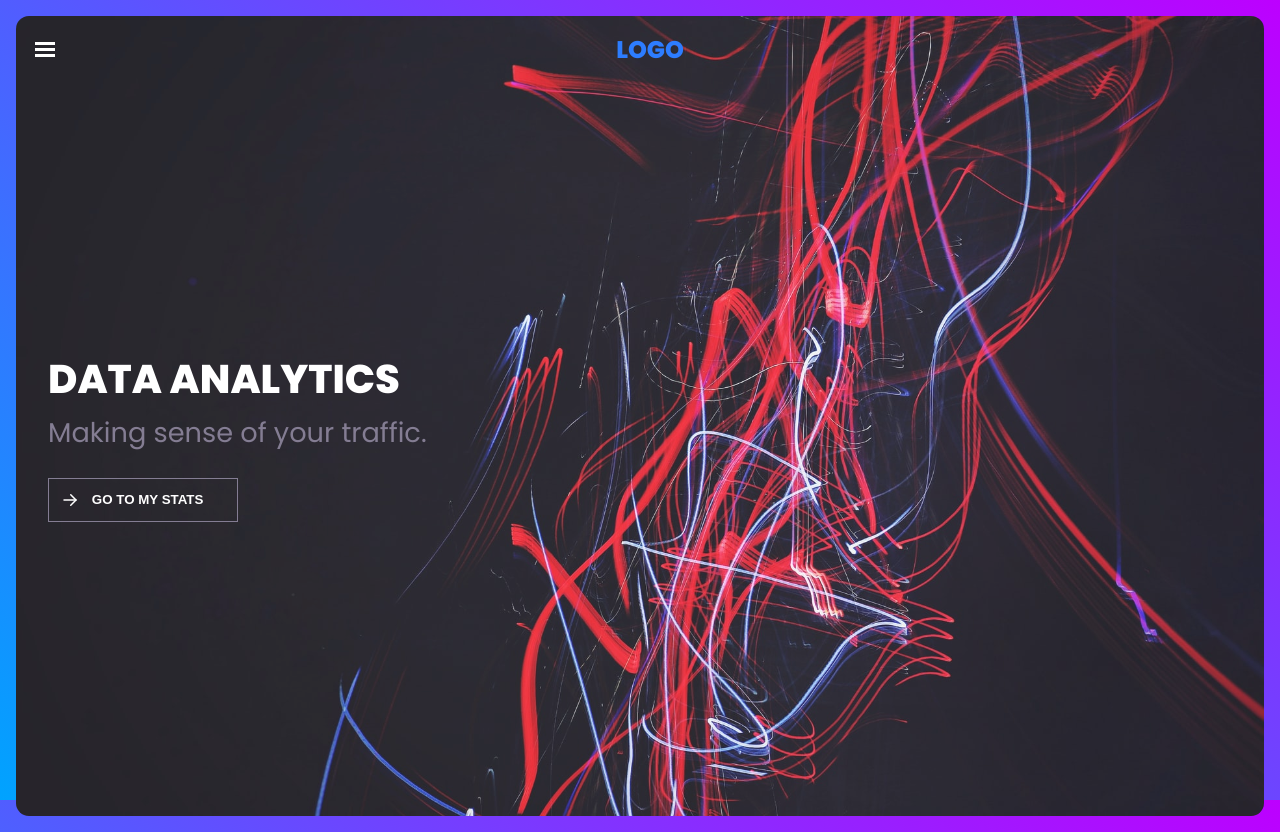
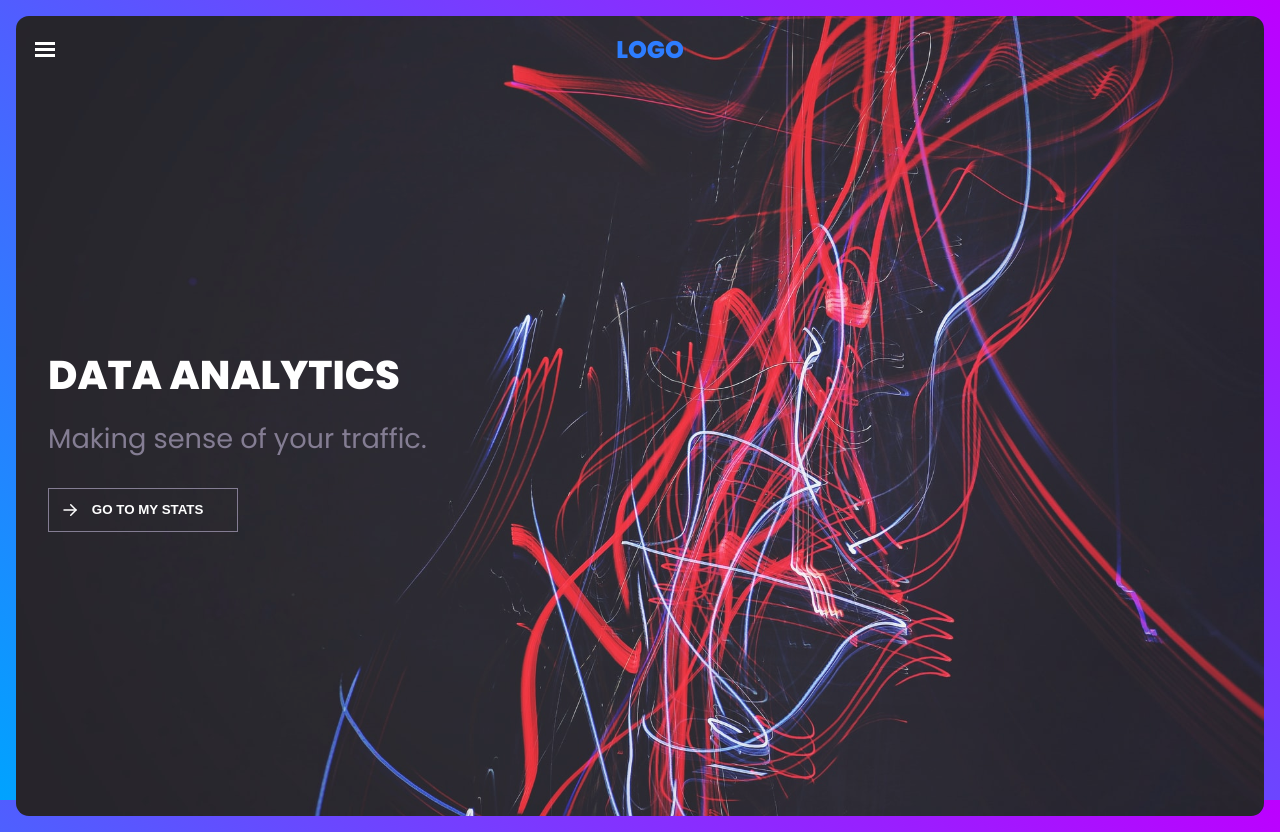
Before and after one commit to jen67/Scrimba-course, a plain HTML site: page Figma-to-code-challenges/data-analytics-dashboard/index.html in a window 1280 px wide. Drawn offline with Linux system fonts and the light colour scheme.

Commit message:
added more codes

```diff
--- a/Figma-to-code-challenges/data-analytics-dashboard/index.css
+++ b/Figma-to-code-challenges/data-analytics-dashboard/index.css
@@ -87,13 +87,13 @@ header {
   color: var(--heading);
   font-size: 2.5rem;
   padding-bottom: 1.5rem;
-  line-height: 0.9;
+  line-height: 1.2;
 }
 
 .texts p {
   font-size: 1.7rem;
   color: var(--text);
-  line-height: 0.9;
+  line-height: 1.2;
   padding-bottom: 1rem;
 }
 
```
